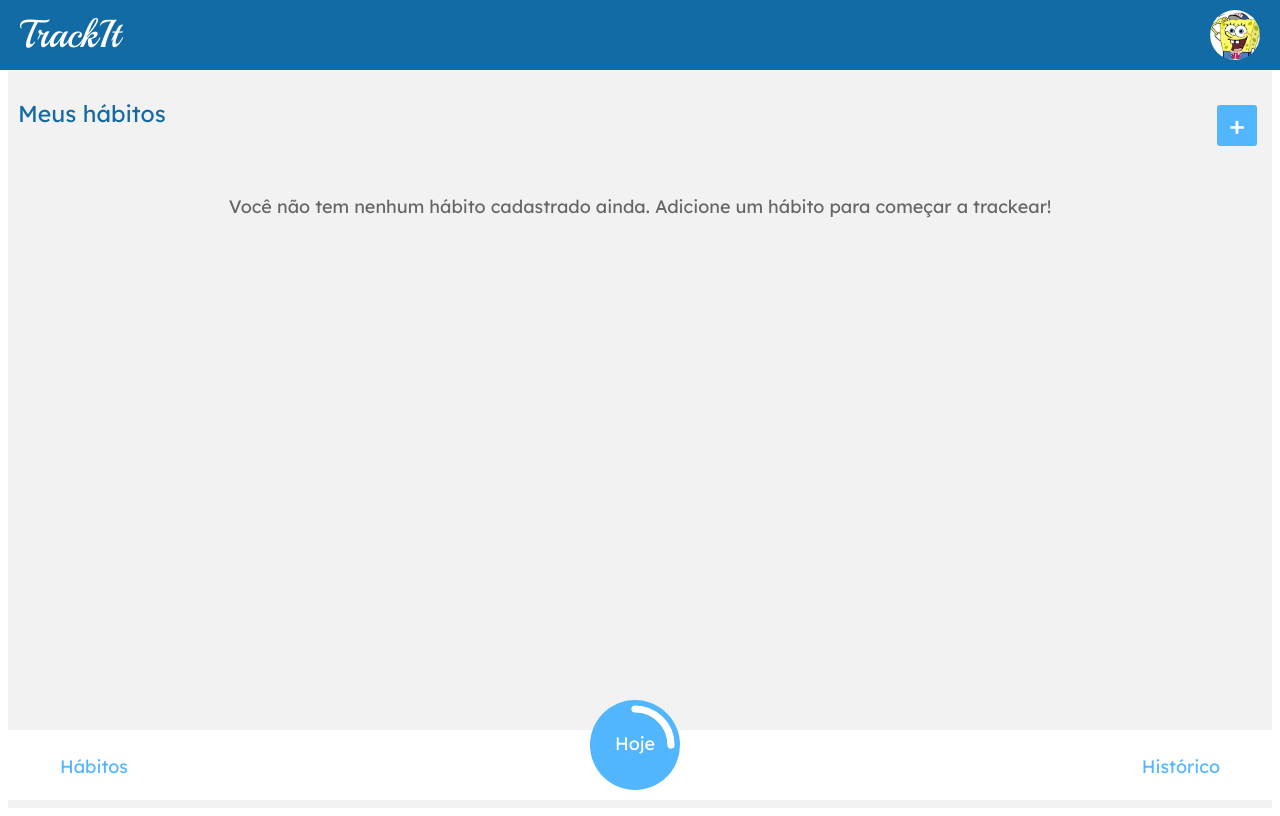
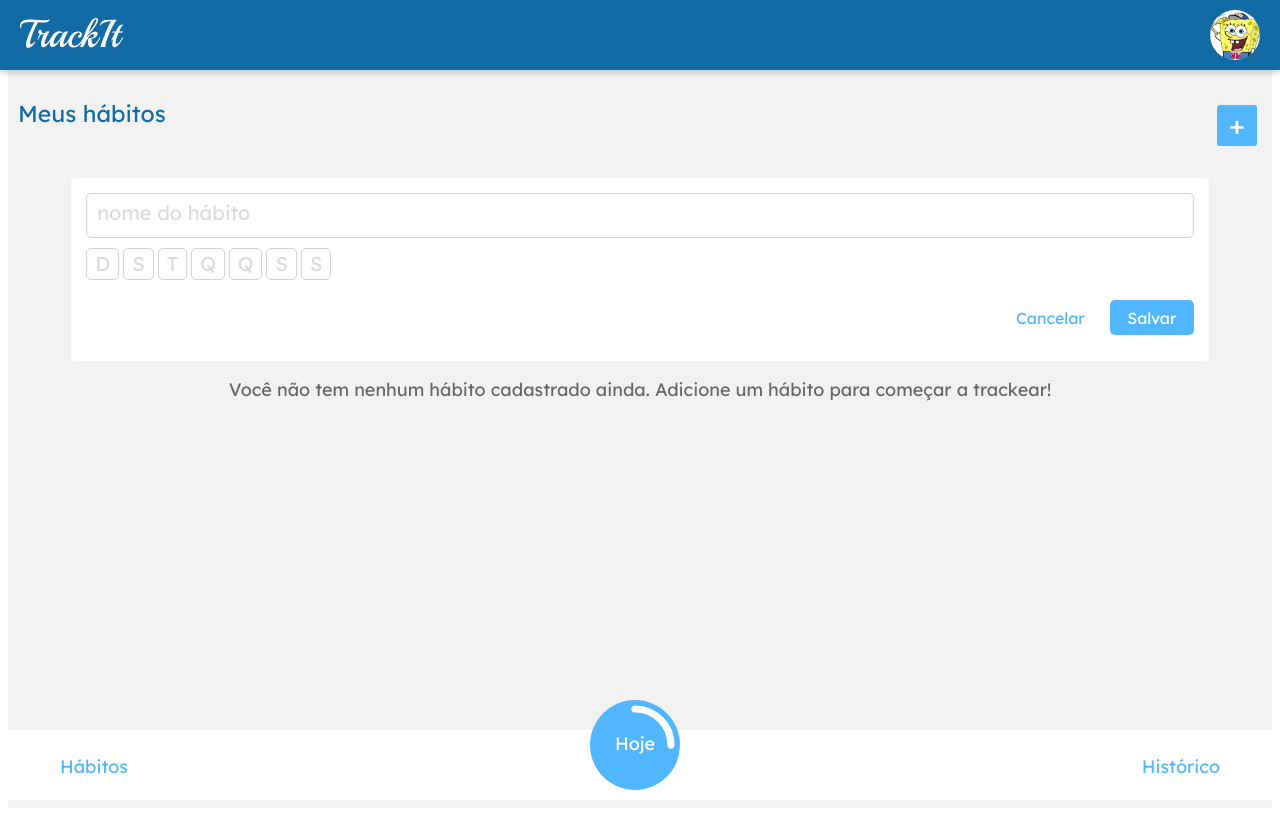
Before and after one commit to rafaelanobre/projeto11-trackit, a React (Vite) app: page /hoje in a window 1280 px wide. Built offline with nearby package versions, Linux system fonts and the light colour scheme.

Commit message:
:sparkles: Habits creation component

```diff
--- a/src/pages/Habits.jsx
+++ b/src/pages/Habits.jsx
@@ -1,6 +1,7 @@
 import styled from "styled-components";
 import Header from "./components/header";
 import Menu from "./components/menu";
+import HabitCreation from "./components/habitcreation";
 
 export default function Habits(){
     return(
@@ -10,6 +11,7 @@ export default function Habits(){
                 <h2>Meus hábitos</h2>
                 <p>+</p>
             </CreateHabit>
+            <HabitCreation />
             <EmpyMessage>
                 Você não tem nenhum hábito cadastrado ainda. Adicione um hábito para começar a trackear!
             </EmpyMessage>
--- a/src/pages/Login.jsx
+++ b/src/pages/Login.jsx
@@ -35,6 +35,10 @@ const FormsDiv = styled.form`
         border: 1px solid #D5D5D5;
         border-radius: 5px;
 
+        :focus{
+            outline: none;
+        }
+
         ::placeholder{
             font-size: 20px;
             color: #DBDBDB;
@@ -51,6 +55,10 @@ const FormsDiv = styled.form`
         font-size: 21px;
         color: #FFFFFF;
         cursor: pointer;
+
+        :focus{
+            outline: none;
+        }
     }
 `;
 const Link = styled.div`
--- a/src/pages/Registration.jsx
+++ b/src/pages/Registration.jsx
@@ -37,6 +37,10 @@ const FormsDiv = styled.form`
         border: 1px solid #D5D5D5;
         border-radius: 5px;
 
+        :focus{
+            outline: none;
+        }
+
         ::placeholder{
             font-size: 20px;
             color: #DBDBDB;
@@ -53,6 +57,10 @@ const FormsDiv = styled.form`
         font-size: 21px;
         color: #FFFFFF;
         cursor: pointer;
+
+        :focus{
+            outline: none;
+        }
     }
 `;
 const Link = styled.div`
--- /dev/null
+++ b/src/pages/components/habitcreation.jsx
@@ -0,0 +1,91 @@
+import styled from "styled-components"
+
+export default function HabitCreation(){
+    return(
+        <CreationDiv>
+            <input placeholder="nome do hábito" />
+            <SelecionarDias>
+                <button>D</button>
+                <button>S</button>
+                <button>T</button>
+                <button>Q</button>
+                <button>Q</button>
+                <button>S</button>
+                <button>S</button>
+            </SelecionarDias>
+            <CreationButtons>
+                <p>Cancelar</p>
+                <button>Salvar</button>
+            </CreationButtons>
+        </CreationDiv>
+        )
+}
+
+const CreationDiv = styled.div`
+    width: 90%;
+    background: #FFFFFF;
+    border-radius: 5px;
+    padding: 15px;
+
+    input{
+        width: 100%;
+        height: 45px;
+        border: 1px solid #D4D4D4;
+        border-radius: 5px;
+        padding-left: 10px;
+        :focus{
+            outline: none;
+        }
+
+        ::placeholder{
+            font-size: 20px;
+            color: #DBDBDB;
+        }
+    }
+`
+const SelecionarDias = styled.div`
+    padding: 10px 0px 10px 0px;
+    display: flex;
+    align-items: start;
+
+    button{
+        font-size: 20px;
+        color: #DBDBDB;
+        border: 1px solid #D4D4D4;
+        border-radius: 5px;
+        background-color: #ffffff;
+        padding: 0px 8px 0px 8px;
+        margin-right: 4px;
+        cursor: pointer;
+
+        :focus{
+            outline: none;
+        }
+    }
+`
+const CreationButtons = styled.div`
+    display: flex;
+    justify-content: end;
+    align-items: center;
+
+    p{
+        font-size: 16px;
+        color: #52B6FF;
+        margin-right: 25px;
+        cursor: pointer;
+    }
+
+    button{
+        font-size: 16px;
+        color: #FFFFFF;
+        width: 84px;
+        height: 35px;
+        background: #52B6FF;
+        border-radius: 5px;
+        border: none;
+
+        :focus{
+            outline: none;
+        }
+    }
+`
--- a/src/pages/components/header.jsx
+++ b/src/pages/components/header.jsx
@@ -16,6 +16,7 @@ const HeaderDiv = styled.div`
     padding: 10px 20px 10px 20px;
     align-items: center;
     background: #126BA5;
+    box-shadow: 0px 4px 4px rgba(0, 0, 0, 0.15);
     display: flex;
     justify-content: space-between;
     position: fixed;
--- a/src/pages/components/menu.jsx
+++ b/src/pages/components/menu.jsx
@@ -46,4 +46,5 @@ const Menudiv = styled.div`
 const ProgressDiv = styled.div`
     width: 90px;
     margin-top: -35px;
+    cursor: pointer;
 `;
```
